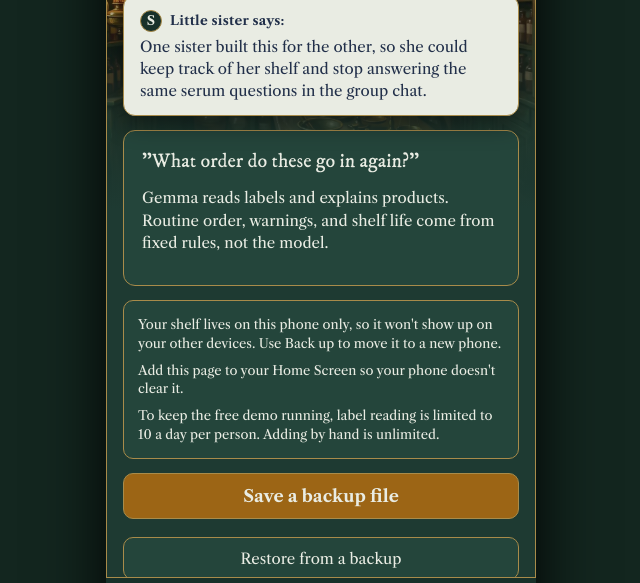
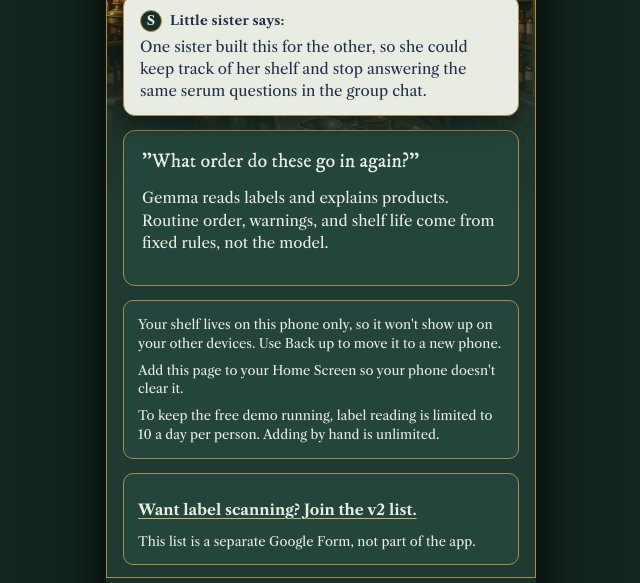
Before and after one commit to earlgreyhot1701D/two-sisters-tinctures, a website: page public/index.html in a window 1280 px wide. Both pictures are taken after a click on the button "About app tab". Shown: the part 151-734 px from the top of the page, without its empty margins (319-959 px from the left). Drawn offline with nearby package versions, Linux system fonts and the light colour scheme.

Commit message:
L1: link to the v2 interest list on the photo card and About page

```diff
--- a/public/app.js
+++ b/public/app.js
@@ -10,6 +10,7 @@
   // Real shelves use the real date.
   const TODAY = new Date(2026, 9, 2);
   const ASSET_TIMEOUT_MS = 8000;
+  const V2_LIST_URL = 'https://forms.gle/B3GmpGPYNYb4iJ5j9';
 
   // Application State
   let currentTab = 'shelf';
@@ -936,6 +937,20 @@
     if (readAbort) { readAbort.abort(); readAbort = null; }
   }
 
+  function createV2ListBlock(className) {
+    return el('div', { className: className || 'v2-list-block' }, [
+      el('a', {
+        className: 'v2-list-link',
+        href: V2_LIST_URL,
+        target: '_blank',
+        rel: 'noopener noreferrer'
+      }, ['Want label scanning? Join the v2 list.']), // v2.list.link
+      el('div', { className: 'v2-list-note' }, [
+        'This list is a separate Google Form, not part of the app.' // v2.list.note
+      ])
+    ]);
+  }
+
   // 3. ADD SCREEN
   function renderAddScreen() {
     const container = el('div');
@@ -946,10 +961,8 @@
 
       const addContainer = el('div', { className: 'add-flow-container' });
 
-      const snapCard = el('button', {
-        className: 'add-choice-card add-choice-disabled',
-        disabled: true,
-        'aria-disabled': 'true'
+      const snapCard = el('div', {
+        className: 'add-choice-card add-choice-disabled'
       }, [
         // STUB: photo reading is Block 5 (stubbed Oct 3, see TASKS.md).
         // STUB: lookup, three ways in, none built (PRD Gate C, FINDINGS Oct 3 Lookup):
@@ -962,7 +975,8 @@
             'Snap the label',
             el('span', { className: 'add-choice-badge' }, ['Coming soon'])
           ]),
-          el('div', { className: 'add-choice-sub' }, ['A photo of the back of the bottle works best.'])
+          el('div', { className: 'add-choice-sub' }, ['A photo of the back of the bottle works best.']),
+          createV2ListBlock()
         ])
       ]);
 
@@ -1600,8 +1614,11 @@
     clearSection.className = 'clear-shelf-section';
     clearSection.appendChild(clearBtn);
 
+    const v2Card = createV2ListBlock('info-note-card');
+
     aboutWrapper.appendChild(storyCard);
     aboutWrapper.appendChild(deviceNote);
+    aboutWrapper.appendChild(v2Card);
     aboutWrapper.appendChild(backupActions);
     aboutWrapper.appendChild(creditsCard);
     aboutWrapper.appendChild(disclaimerCard);
--- a/public/styles.css
+++ b/public/styles.css
@@ -784,6 +784,41 @@ header.app-header {
   opacity: 0.8;
 }
 
+.v2-list-block {
+  margin-top: 6px;
+}
+
+.v2-list-link {
+  display: inline-flex;
+  align-items: center;
+  min-height: 44px;
+  font-family: var(--font-text);
+  font-size: 15px;
+  font-weight: 700;
+  color: var(--label-paper);
+  text-decoration: underline;
+  text-decoration-color: var(--wordmark-brass);
+  text-underline-offset: 3px;
+  cursor: pointer;
+}
+
+.v2-list-link:hover {
+  color: var(--wordmark-brass);
+}
+
+.v2-list-link:focus-visible {
+  outline: 2px solid var(--amber-glow);
+  outline-offset: 2px;
+  border-radius: 4px;
+}
+
+.v2-list-note {
+  font-family: var(--font-text);
+  font-size: 13px;
+  line-height: 1.4;
+  color: var(--label-paper);
+}
+
 .add-manual-link {
   display: block;
   text-align: center;
```
Also changed, not shown: VOICE.md (+6 -0 lines), README.md.
